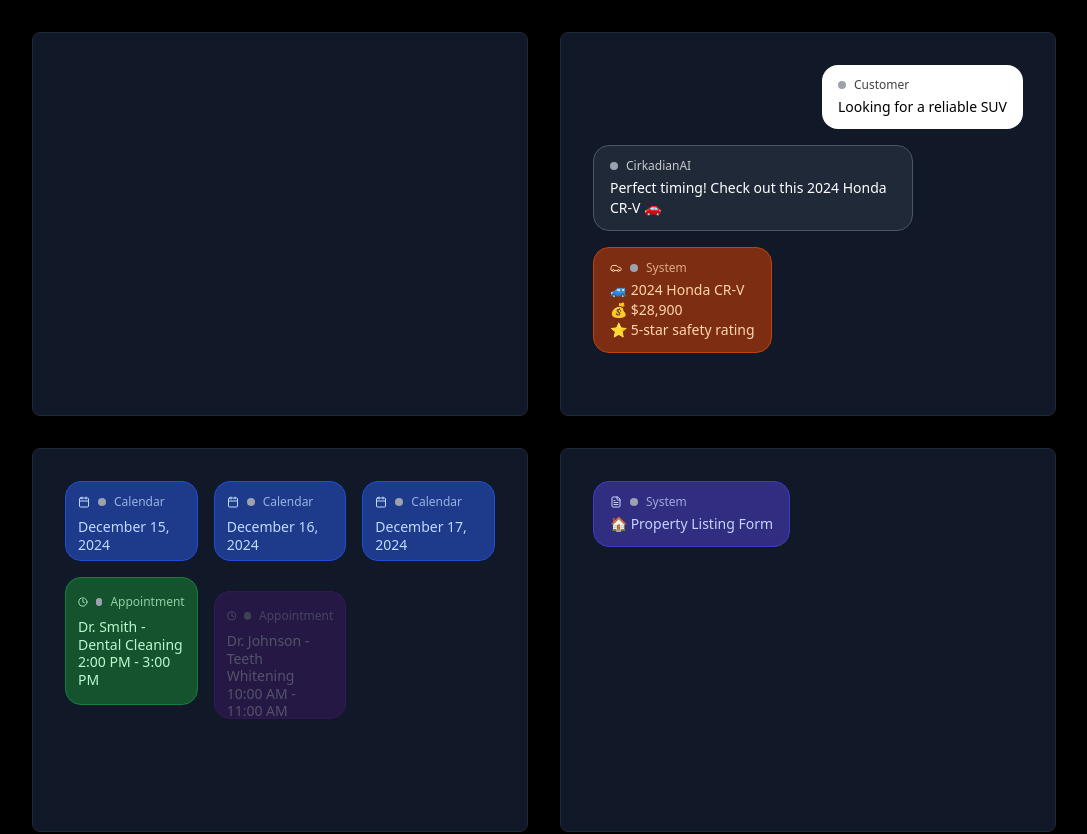
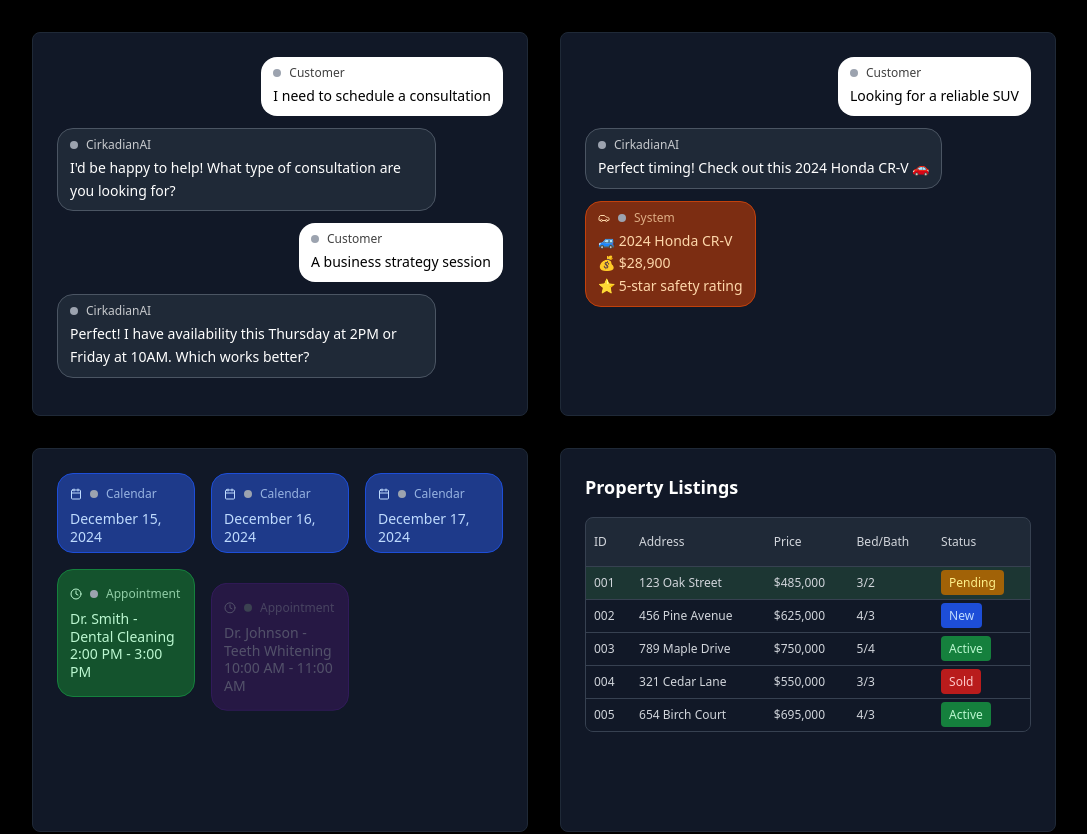
Before and after one commit to gerrybarria/cirkadian-ai-automate, a React (Vite) app: page / in a window 1280 px wide. Shown: the part 1020-1854 px from the top of the page, without its empty margins (96-1183 px from the left). Built offline with nearby package versions, Linux system fonts and the light colour scheme.

Commit message:
Fix: Improve demo animations and conversation flow
Fixed the conversation flow and prevented content from being cut off in the animated demos. Updated the "Property Listing Form" demo to resemble a spreadsheet with fixed and animated elements.

```diff
--- a/src/components/AnimatedDemos.tsx
+++ b/src/components/AnimatedDemos.tsx
@@ -2,6 +2,7 @@
 import { useEffect, useState } from "react";
 import { Card } from "@/components/ui/card";
 import { Calendar, Car, Users, FileText, Clock } from "lucide-react";
+import { Table, TableBody, TableCell, TableHead, TableHeader, TableRow } from "@/components/ui/table";
 
 const conversations = {
   scheduling: [{
@@ -10,16 +11,28 @@ const conversations = {
     delay: 500
   }, {
     type: 'ai',
-    text: "Perfect! I have availability this week. Which day works better for you?",
+    text: "I'd be happy to help! What type of consultation are you looking for?",
     delay: 800
+  }, {
+    type: 'customer',
+    text: "A business strategy session",
+    delay: 1200
+  }, {
+    type: 'ai',
+    text: "Perfect! I have availability this Thursday at 2PM or Friday at 10AM. Which works better?",
+    delay: 1600
+  }, {
+    type: 'customer',
+    text: "Thursday 2PM sounds great",
+    delay: 2000
   }, {
     type: 'calendar',
     text: "📅 Creating appointment...",
-    delay: 1200
+    delay: 2400
   }, {
     type: 'ai',
-    text: "✅ Appointment confirmed for Thursday 2PM. Reminder sent!",
-    delay: 1500
+    text: "✅ Appointment confirmed for Thursday 2PM. Calendar invite sent!",
+    delay: 2800
   }],
   carSales: [{
     type: 'customer',
@@ -58,21 +71,15 @@ const conversations = {
     color: 'orange'
   }],
   realEstate: [{
-    type: 'property',
-    text: "🏠 Property Listing Form",
-    delay: 500
+    type: 'new-listing',
+    text: "New listing added",
+    delay: 1000,
+    row: 1
   }, {
-    type: 'data',
-    text: "📍 Address: 123 Oak Street\n💰 Price: $485,000",
-    delay: 800
-  }, {
-    type: 'details',
-    text: "🛏️ 3 Bedrooms, 2 Bathrooms\n📐 2,100 sq ft\n🚗 2-car garage",
-    delay: 1200
-  }, {
-    type: 'status',
-    text: "✅ Listing created and published\n📊 MLS# 789456123",
-    delay: 1500
+    type: 'status-update',
+    text: "Status: Active",
+    delay: 2000,
+    row: 2
   }]
 };
 
@@ -81,6 +88,15 @@ const dentistDates = [
   { text: "December 15, 2024", col: 0 },
   { text: "December 16, 2024", col: 1 },
   { text: "December 17, 2024", col: 2 }
+];
+
+// Fixed real estate spreadsheet data
+const realEstateData = [
+  { id: "001", address: "123 Oak Street", price: "$485,000", bedrooms: "3", bathrooms: "2", sqft: "2,100", status: "Pending", agent: "Sarah Johnson" },
+  { id: "002", address: "456 Pine Avenue", price: "$625,000", bedrooms: "4", bathrooms: "3", sqft: "2,800", status: "New", agent: "Mike Chen" },
+  { id: "003", address: "789 Maple Drive", price: "$750,000", bedrooms: "5", bathrooms: "4", sqft: "3,200", status: "Active", agent: "Lisa Rodriguez" },
+  { id: "004", address: "321 Cedar Lane", price: "$550,000", bedrooms: "3", bathrooms: "3", sqft: "2,400", status: "Sold", agent: "Tom Wilson" },
+  { id: "005", address: "654 Birch Court", price: "$695,000", bedrooms: "4", bathrooms: "3", sqft: "2,900", status: "Active", agent: "Emma Davis" }
 ];
 
 const industryTypes = ["Businesses", "Health Clinics", "Restaurants", "Car Dealerships", "Real Estate Agents", "Lawyers", "Professionals"];
@@ -125,7 +141,7 @@ export const AnimatedDemos = () => {
             [demo]: 0
           }));
           showNextMessage(demo, 0, baseDelay);
-        }, 2000 + baseDelay);
+        }, 3000 + baseDelay);
         timeoutIds.push(timeoutId);
       }
     };
@@ -174,8 +190,8 @@ export const AnimatedDemos = () => {
     }
 
     return (
-      <div key={index} className={`flex ${message.type === 'customer' ? 'justify-end' : 'justify-start'} animate-fade-in`}>
-        <div className={`max-w-xs px-4 py-3 rounded-2xl ${bgColor}`}>
+      <div key={index} className={`flex ${message.type === 'customer' ? 'justify-end' : 'justify-start'} animate-fade-in mb-3`}>
+        <div className={`max-w-[85%] px-3 py-2 rounded-2xl ${bgColor}`}>
           <div className="flex items-center gap-2 mb-1">
             {icon}
             <div className="w-2 h-2 rounded-full bg-gray-400" />
@@ -186,7 +202,7 @@ export const AnimatedDemos = () => {
                'System'}
             </span>
           </div>
-          <p className="text-sm whitespace-pre-line">{message.text}</p>
+          <p className="text-sm whitespace-pre-line leading-relaxed">{message.text}</p>
         </div>
       </div>
     );
@@ -258,6 +274,65 @@ export const AnimatedDemos = () => {
     );
   };
 
+  const renderSpreadsheet = () => {
+    const animatedRows = conversations.realEstate.slice(0, visibleMessages.realEstate);
+
+    return (
+      <div className="h-full overflow-hidden">
+        <div className="mb-4">
+          <h3 className="text-lg font-semibold text-white mb-2">Property Listings</h3>
+        </div>
+        <div className="bg-gray-800 rounded-lg border border-gray-700 overflow-hidden">
+          <Table>
+            <TableHeader>
+              <TableRow className="border-gray-700">
+                <TableHead className="text-gray-300 text-xs px-2 py-2">ID</TableHead>
+                <TableHead className="text-gray-300 text-xs px-2 py-2">Address</TableHead>
+                <TableHead className="text-gray-300 text-xs px-2 py-2">Price</TableHead>
+                <TableHead className="text-gray-300 text-xs px-2 py-2">Bed/Bath</TableHead>
+                <TableHead className="text-gray-300 text-xs px-2 py-2">Status</TableHead>
+              </TableRow>
+            </TableHeader>
+            <TableBody>
+              {realEstateData.map((property, index) => {
+                const isAnimated = animatedRows.some(anim => anim.row === index + 1);
+                const animationType = animatedRows.find(anim => anim.row === index + 1)?.type;
+
+                let rowBgColor = "bg-gray-900";
+                if (isAnimated) {
+                  if (animationType === 'new-listing') {
+                    rowBgColor = "bg-green-900/30 animate-fade-in";
+                  } else if (animationType === 'status-update') {
+                    rowBgColor = "bg-blue-900/30 animate-fade-in";
+                  }
+                }
+
+                return (
+                  <TableRow key={property.id} className={`border-gray-700 ${rowBgColor}`}>
+                    <TableCell className="text-gray-300 text-xs px-2 py-2">{property.id}</TableCell>
+                    <TableCell className="text-gray-300 text-xs px-2 py-2">{property.address}</TableCell>
+                    <TableCell className="text-gray-300 text-xs px-2 py-2">{property.price}</TableCell>
+                    <TableCell className="text-gray-300 text-xs px-2 py-2">{property.bedrooms}/{property.bathrooms}</TableCell>
+                    <TableCell className="text-gray-300 text-xs px-2 py-2">
+                      <span className={`px-2 py-1 rounded text-xs ${
+                        property.status === 'Active' ? 'bg-green-700 text-green-200' :
+                        property.status === 'Pending' ? 'bg-yellow-700 text-yellow-200' :
+                        property.status === 'Sold' ? 'bg-red-700 text-red-200' :
+                        'bg-blue-700 text-blue-200'
+                      }`}>
+                        {property.status}
+                      </span>
+                    </TableCell>
+                  </TableRow>
+                );
+              })}
+            </TableBody>
+          </Table>
+        </div>
+      </div>
+    );
+  };
+
   const demos = ['scheduling', 'carSales', 'dentist', 'realEstate'];
 
   return (
@@ -278,14 +353,18 @@ export const AnimatedDemos = () => {
 
         <div className="grid md:grid-cols-2 gap-8 max-w-5xl mx-auto">
           {demos.map((demo, idx) => (
-            <Card key={demo} className="bg-gray-900 border-gray-800 p-8 hover:border-gray-600 transition-all duration-300 h-96">
+            <Card key={demo} className="bg-gray-900 border-gray-800 p-6 hover:border-gray-600 transition-all duration-300 h-96">
               <div className="space-y-4 h-full overflow-hidden">
                 {demo === 'dentist' ? (
                   renderCalendarGrid()
+                ) : demo === 'realEstate' ? (
+                  renderSpreadsheet()
                 ) : (
-                  conversations[demo as keyof typeof conversations]
-                    .slice(0, visibleMessages[demo])
-                    .map((message, index) => renderMessage(message, index))
+                  <div className="h-full overflow-y-auto">
+                    {conversations[demo as keyof typeof conversations]
+                      .slice(0, visibleMessages[demo])
+                      .map((message, index) => renderMessage(message, index))}
+                  </div>
                 )}
               </div>
             </Card>
```
